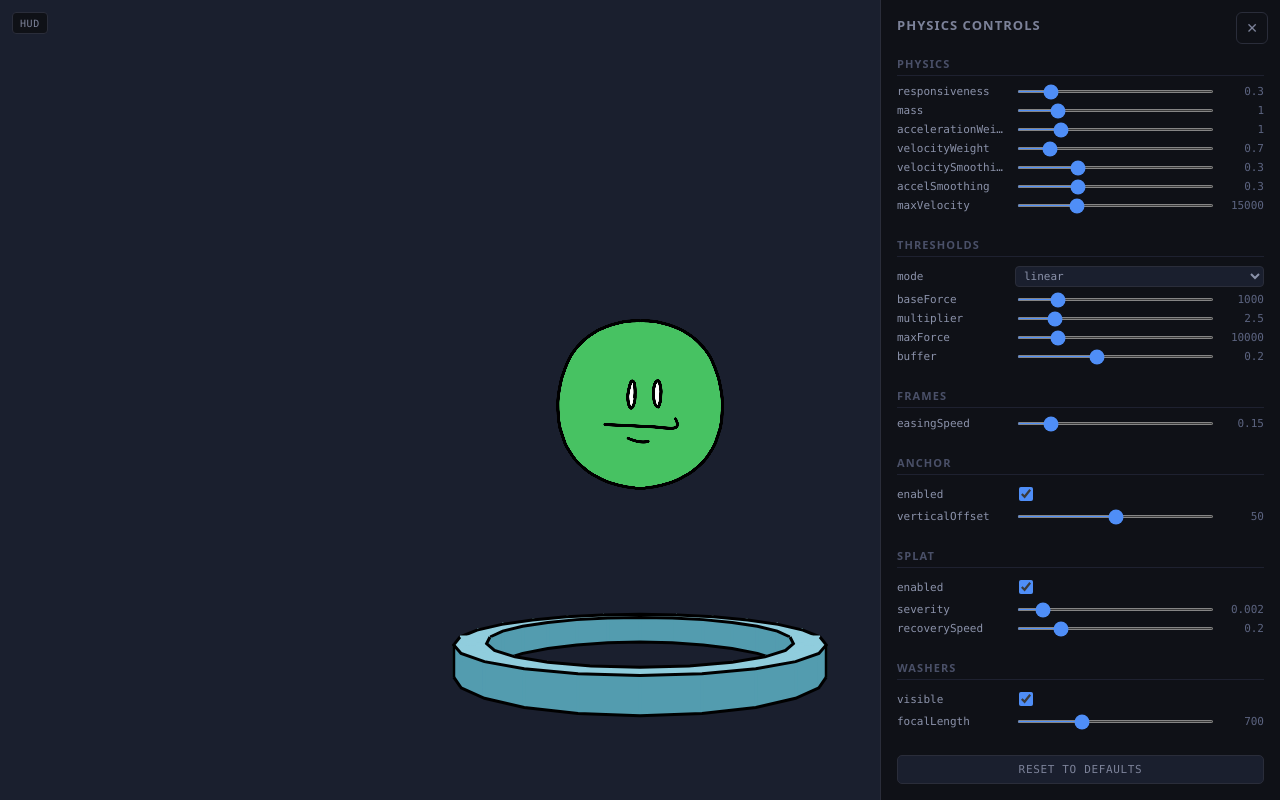
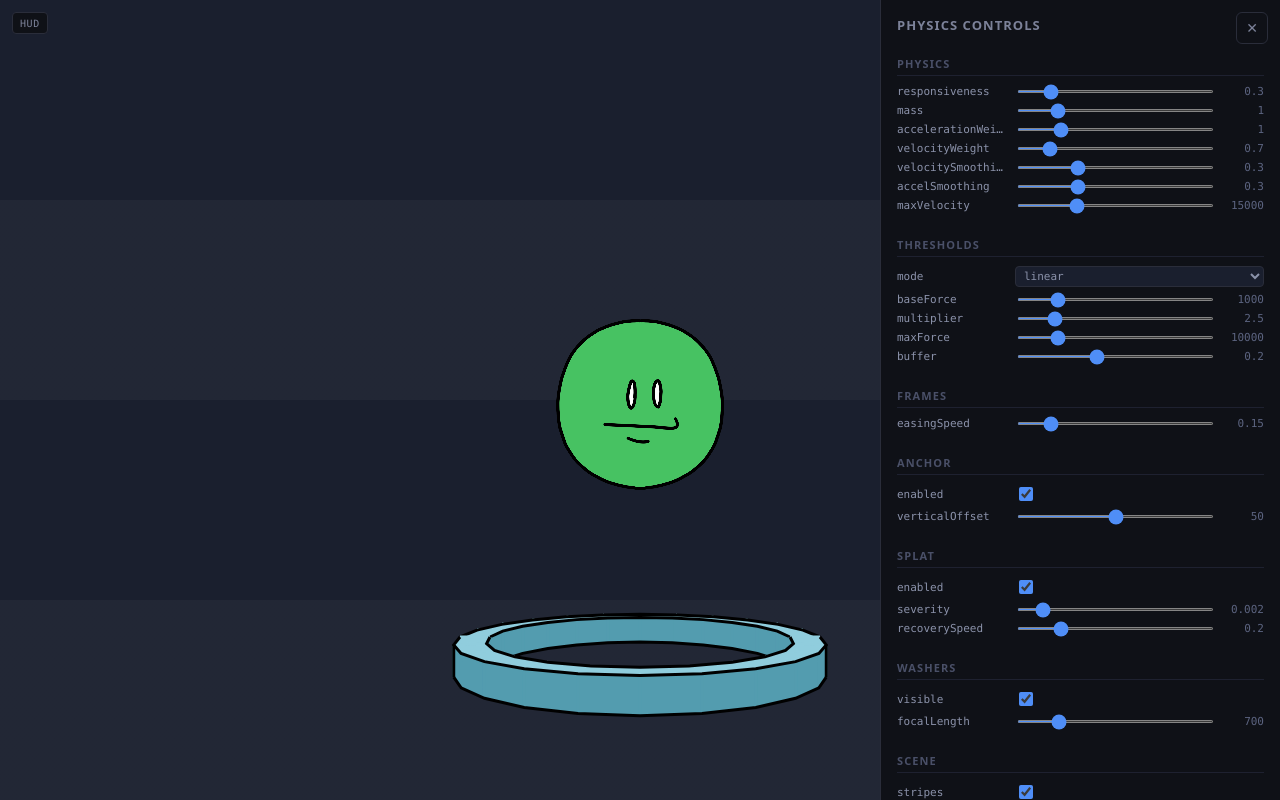
Before and after one commit to cbmitchell/scroll-physics-animation, a React (Vite) app: page / in a window 1280 px wide. Built offline with nearby package versions, Linux system fonts and the light colour scheme.

Commit message:
Add stripes to background

```diff
--- a/src/App.css
+++ b/src/App.css
@@ -20,6 +20,16 @@
 .page {
   position: relative;
   width: 100%;
+}
+
+.page--stripes {
+  background-image: repeating-linear-gradient(
+    to bottom,
+    transparent 0px,
+    transparent 200px,
+    rgba(255, 255, 255, 0.035) 200px,
+    rgba(255, 255, 255, 0.035) 400px
+  );
 }
 
 /* ── Controls panel ──────────────────────────────────────────────────────── */
--- a/src/App.tsx
+++ b/src/App.tsx
@@ -26,6 +26,7 @@ export default function App() {
   const [controlsOpen, setControlsOpen] = useState(true)
   const [hudOpen, setHudOpen] = useState(false)
   const [washersVisible, setWashersVisible] = useState(true)
+  const [stripesVisible, setStripesVisible] = useState(true)
   const [washerFocalLength, setWasherFocalLength] =
     useState(DEFAULT_FOCAL_LENGTH)
 
@@ -37,7 +38,7 @@ export default function App() {
     <div className="app">
       {/* ── Scrollable scene ── */}
       <div className="scene" ref={scrollContainerRef}>
-        <div className="page" style={{ height: `${PAGE_HEIGHT}dvh` }}>
+        <div className={`page${stripesVisible ? ' page--stripes' : ''}`} style={{ height: `${PAGE_HEIGHT}dvh` }}>
           {washersVisible &&
             Array.from({ length: NUM_RINGS }, (_, i) => (
               <ViewportWasher
@@ -224,10 +225,18 @@ export default function App() {
             <Slider
               label="focalLength"
               value={washerFocalLength}
-              min={100}
+              min={400}
               max={2000}
               step={10}
               onChange={setWasherFocalLength}
+            />
+          </Section>
+
+          <Section title="Scene">
+            <Toggle
+              label="stripes"
+              value={stripesVisible}
+              onChange={setStripesVisible}
             />
           </Section>
 
@@ -237,6 +246,7 @@ export default function App() {
               setTunableOpts({ ...TUNABLE_DEFAULTS })
               setWashersVisible(true)
               setWasherFocalLength(DEFAULT_FOCAL_LENGTH)
+              setStripesVisible(true)
             }}
           >
             Reset to defaults
```
